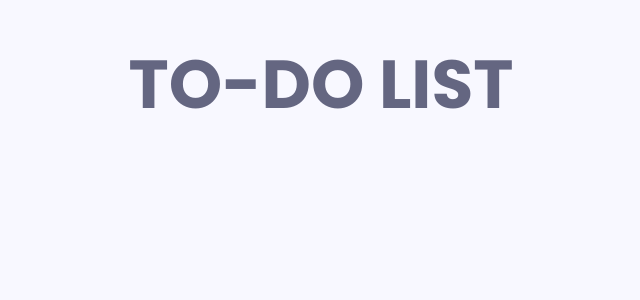
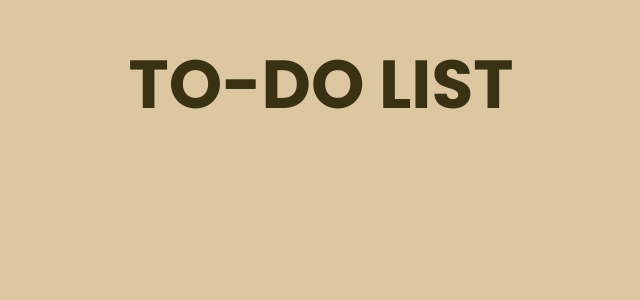
Before and after one commit to chan-kristine/Intern-Task, a React (Create React App) app: page / in a window 1280 px wide. Shown: the top 300 px of the page, without its empty margins (319-959 px from the left). Built offline with nearby package versions, Linux system fonts and the light colour scheme; the HTML template or start-up script is replaced by a standard one.

Commit message:
Modified font and background color

```diff
--- a/src/styles/GlobalStyles.css
+++ b/src/styles/GlobalStyles.css
@@ -7,9 +7,9 @@
 }
 :root {
 	--primaryPurple: #646ff0;
-	--black-1: #646681;
+	--black-1: #383213;
 	--black-2: #585858;
-	--bg-1: #f8f8ff;
+	--bg-1: #dcc7a1;
 	--bg-2: #ecedf6;
 	--bg-3: #cccdde;
 	--gray-1: #eee;
```
